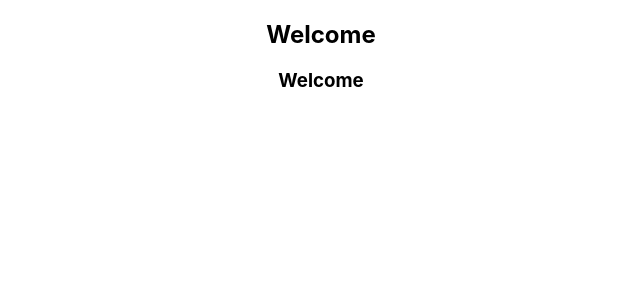
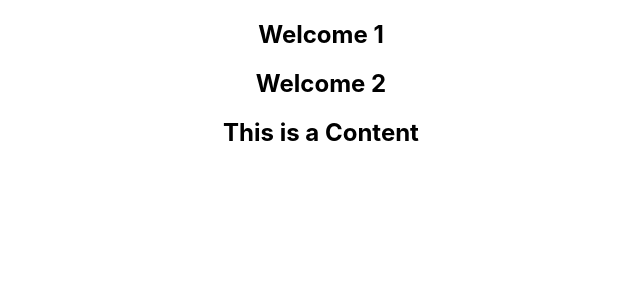
Before and after one commit to JustinusJJ/ArrayIdReact, a React (Create React App) app in the folder tutorial-react-cra/: page / in a window 1280 px wide. Shown: the top 300 px of the page, without its empty margins (319-959 px from the left). Built offline with nearby package versions, Linux system fonts and the light colour scheme.

Commit message:
Making a Seperate Component 3

```diff
--- a/tutorial-react-cra/src/App.js
+++ b/tutorial-react-cra/src/App.js
@@ -1,11 +1,14 @@
 import './App.css';
-import { WelcomeH2, WelcomeH3 } from './Welcome.js'
+import { WelcomeH2 } from './Welcome.js'
 
 function App() {
   return (
     <div className="App">
-      <WelcomeH2 />
-      <WelcomeH3 />
+      <WelcomeH2 children="Welcome 1" />
+      <WelcomeH2 children="Welcome 2" />
+      <WelcomeH2>
+        This is a Content
+      </WelcomeH2>
     </div>
   );
 }
--- a/tutorial-react-cra/src/Welcome.js
+++ b/tutorial-react-cra/src/Welcome.js
@@ -1,13 +1,7 @@
-// export default function Welcome() {
-//     return <h1>Welcome</h1>
-// }
-
-export function WelcomeH2() {
-    return <h2>Welcome</h2>
+export function WelcomeH2(props) {
+    return <h2>{[props.children]}</h2>
 }
 
 export function WelcomeH3() {
     return <h3>Welcome</h3>
 }
-
-// Export & Import is from JavaScript ES6
```
